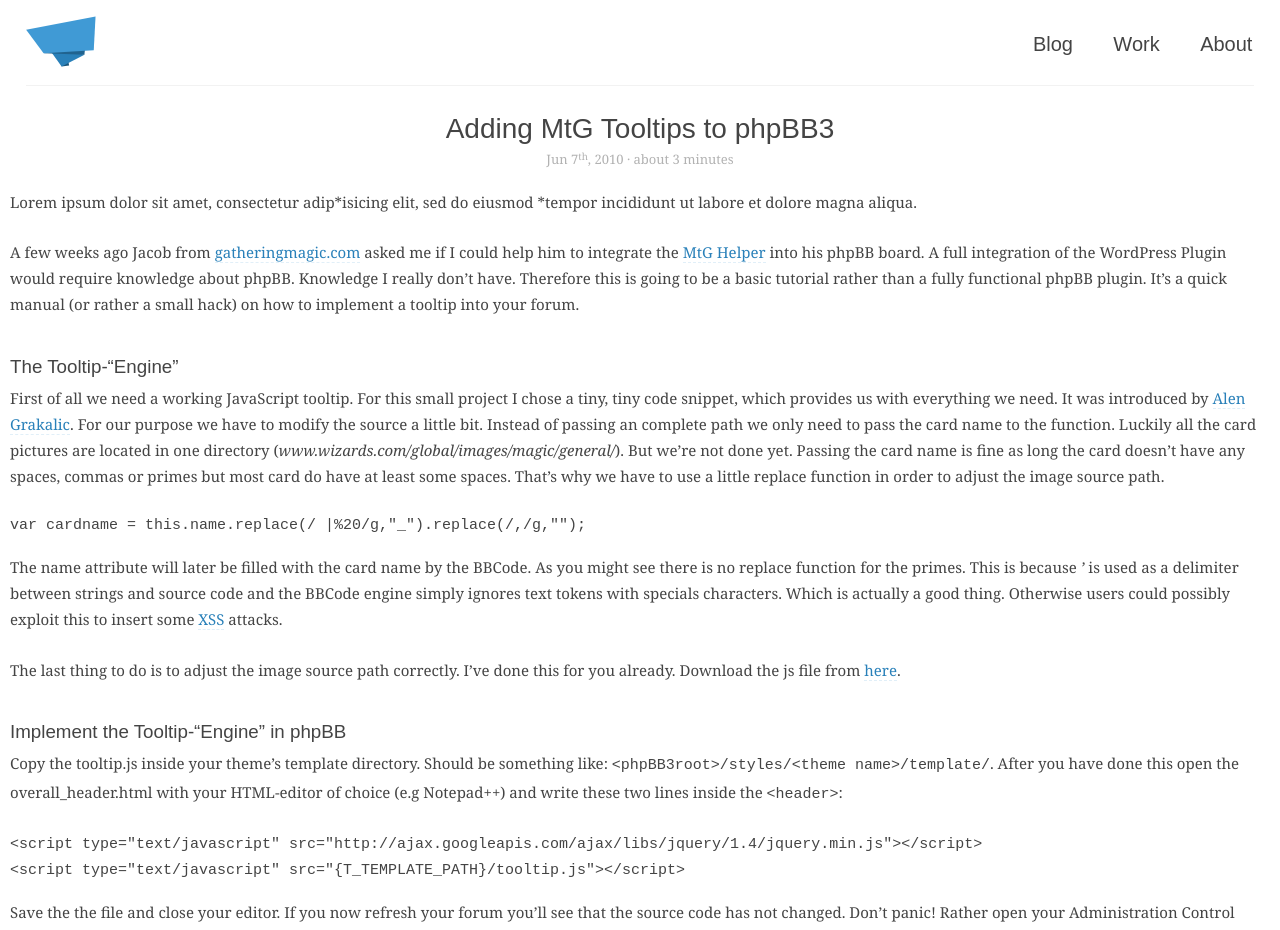
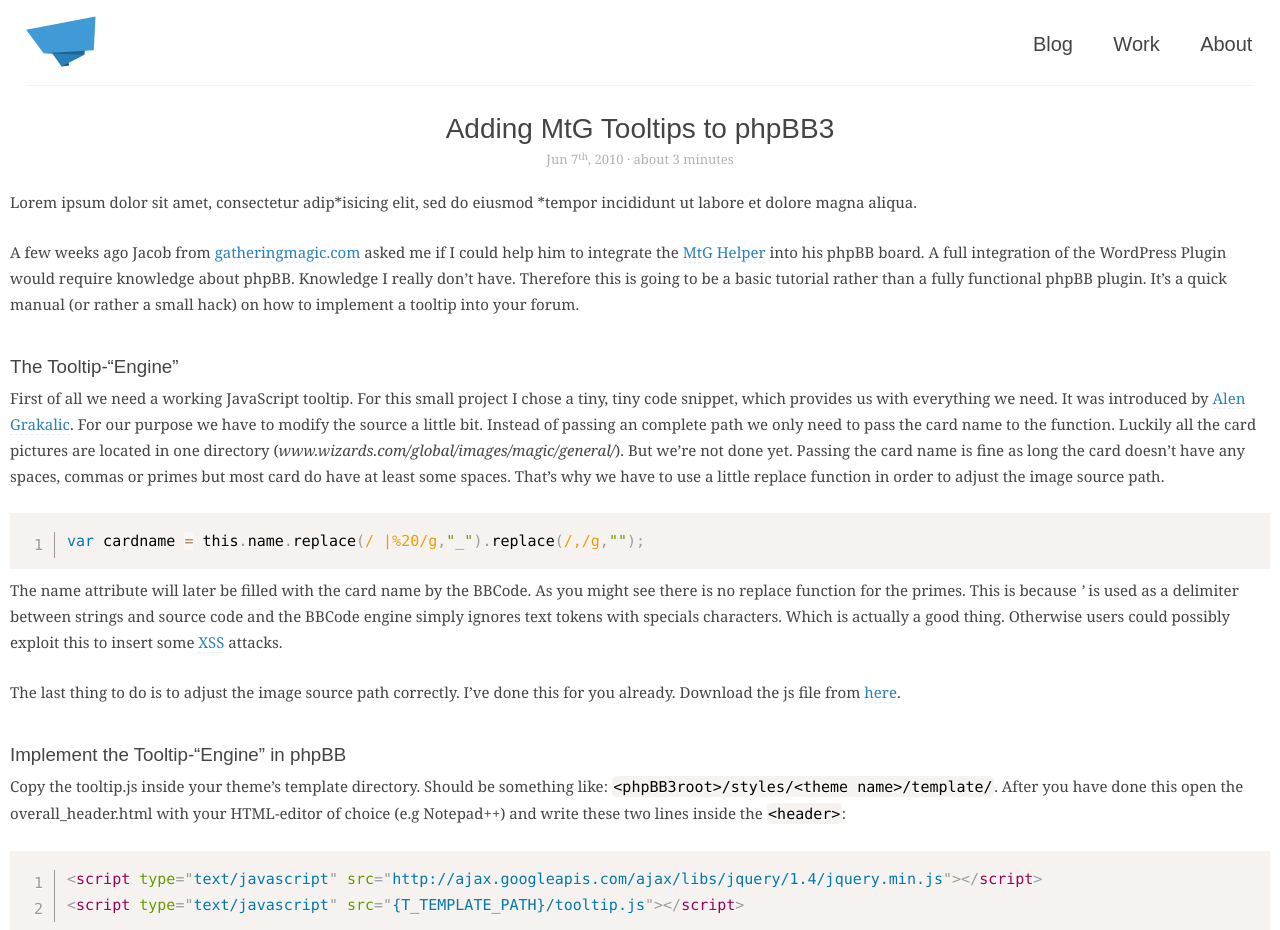
Before and after one commit to sebald/distractedbysquirrels.com, a Jekyll site: the page built from blog/_posts/2010-06-07-adding-mtg-tooltips-to-phpbb3.md, in a window 1280 px wide. Shown: the top 930 px of the page. Built offline with Jekyll 4.4.1, drawn with Linux system fonts in a browser that asks for light colours; Markdown is read by kramdown in place of the engine named in the settings; some of the changed text lies outside the part shown.

```diff
--- a/_layouts/default.html
+++ b/_layouts/default.html
@@ -63,6 +63,7 @@
 			{{ content }}
 		</main>
 
+		<script src="/js/vendor/prism.js"></script>
 		<script src="/js/main.js"></script>
 		{% if site.mode == 'development' %}
 			<script src="//localhost:1234/livereload.js"></script>
--- a/css/_scss/main.scss
+++ b/css/_scss/main.scss
@@ -8,6 +8,8 @@
 
 @import "common/all";
 
+@import "components/Code";
+
 @import "components/Logo";
 @import "components/Header";
 @import "components/Menu";
--- a/css/main.css
+++ b/css/main.css
@@ -498,6 +498,165 @@ a {
   a:focus {
     outline: none; }
 
+/**
+ * prism.js default theme for JavaScript, CSS and HTML
+ * Based on dabblet (http://dabblet.com)
+ * @author Lea Verou
+ */
+/* line 8, _scss/components/_Code.scss */
+code[class*="language-"],
+pre[class*="language-"] {
+  color: black;
+  text-shadow: 0 1px white;
+  font-family: Consolas, Monaco, 'Andale Mono', monospace;
+  direction: ltr;
+  text-align: left;
+  white-space: pre;
+  word-spacing: normal;
+  word-break: normal;
+  -moz-tab-size: 4;
+  -o-tab-size: 4;
+  tab-size: 4;
+  -webkit-hyphens: none;
+  -moz-hyphens: none;
+  -ms-hyphens: none;
+  hyphens: none; }
+
+/* line 30, _scss/components/_Code.scss */
+pre[class*="language-"]::-moz-selection, pre[class*="language-"] ::-moz-selection,
+code[class*="language-"]::-moz-selection, code[class*="language-"] ::-moz-selection {
+  text-shadow: none;
+  background: #b3d4fc; }
+
+/* line 36, _scss/components/_Code.scss */
+pre[class*="language-"]::selection, pre[class*="language-"] ::selection,
+code[class*="language-"]::selection, code[class*="language-"] ::selection {
+  text-shadow: none;
+  background: #b3d4fc; }
+
+@media print {
+  /* line 43, _scss/components/_Code.scss */
+  code[class*="language-"],
+  pre[class*="language-"] {
+    text-shadow: none; } }
+/* Code blocks */
+/* line 49, _scss/components/_Code.scss */
+pre[class*="language-"] {
+  padding: 1em;
+  margin: .5em 0;
+  overflow: auto; }
+
+/* line 56, _scss/components/_Code.scss */
+:not(pre) > code[class*="language-"],
+pre[class*="language-"] {
+  background: #f5f2f0; }
+
+/* Inline code */
+/* line 61, _scss/components/_Code.scss */
+:not(pre) > code[class*="language-"] {
+  padding: .1em;
+  border-radius: .3em; }
+
+/* line 69, _scss/components/_Code.scss */
+.token.comment,
+.token.prolog,
+.token.doctype,
+.token.cdata {
+  color: slategray; }
+
+/* line 73, _scss/components/_Code.scss */
+.token.punctuation {
+  color: #999; }
+
+/* line 77, _scss/components/_Code.scss */
+.namespace {
+  opacity: .7; }
+
+/* line 86, _scss/components/_Code.scss */
+.token.property,
+.token.tag,
+.token.boolean,
+.token.number,
+.token.constant,
+.token.symbol {
+  color: #905; }
+
+/* line 93, _scss/components/_Code.scss */
+.token.selector,
+.token.attr-name,
+.token.string,
+.token.builtin {
+  color: #690; }
+
+/* line 102, _scss/components/_Code.scss */
+.token.operator,
+.token.entity,
+.token.url,
+.language-css .token.string,
+.style .token.string,
+.token.variable {
+  color: #a67f59;
+  background: rgba(255, 255, 255, 0.5); }
+
+/* line 109, _scss/components/_Code.scss */
+.token.atrule,
+.token.attr-value,
+.token.keyword {
+  color: #07a; }
+
+/* line 115, _scss/components/_Code.scss */
+.token.regex,
+.token.important {
+  color: #e90; }
+
+/* line 119, _scss/components/_Code.scss */
+.token.important {
+  font-weight: bold; }
+
+/* line 123, _scss/components/_Code.scss */
+.token.entity {
+  cursor: help; }
+
+/* line 127, _scss/components/_Code.scss */
+pre.line-numbers {
+  position: relative;
+  padding-left: 3.8em;
+  counter-reset: linenumber; }
+
+/* line 133, _scss/components/_Code.scss */
+pre.line-numbers > code {
+  position: relative; }
+
+/* line 137, _scss/components/_Code.scss */
+.line-numbers .line-numbers-rows {
+  position: absolute;
+  pointer-events: none;
+  top: 0;
+  font-size: 100%;
+  left: -3.8em;
+  width: 3em;
+  /* works for line-numbers below 1000 lines */
+  letter-spacing: -1px;
+  border-right: 1px solid #999;
+  -webkit-user-select: none;
+  -moz-user-select: none;
+  -ms-user-select: none;
+  user-select: none; }
+
+/* line 154, _scss/components/_Code.scss */
+.line-numbers-rows > span {
+  pointer-events: none;
+  display: block;
+  counter-increment: linenumber; }
+
+/* line 160, _scss/components/_Code.scss */
+.line-numbers-rows > span:before {
+  content: counter(linenumber);
+  color: #999;
+  display: block;
+  padding-right: 0.8em;
+  text-align: right; }
+
 /* line 2, _scss/components/_Logo.scss */
 .Logo,
 .Logo svg {
```
Also changed, not shown: css/_scss/components/_Code.scss (added, +166 -0 lines), js/vendor/prism.js (added).
